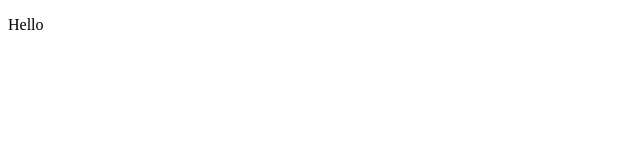
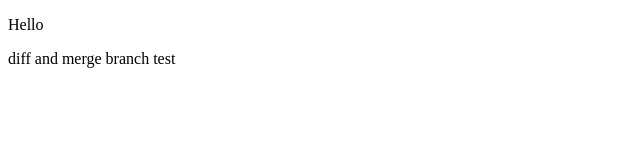
Before and after one commit to SurviTH/demo-repo-0925, a plain HTML site: page index.html in a window 1280 px wide. Shown: the whole page, without its empty margins (0-640 px from the left). Drawn offline with Linux system fonts and the light colour scheme.

Commit message:
Update file

```diff
--- a/index.html
+++ b/index.html
@@ -7,5 +7,6 @@
 </head>
 <body>
     <p>Hello</p>
+    <p>diff and merge branch test</p>
 </body>
 </html>
```
Also changed, not shown: 1 other file.
